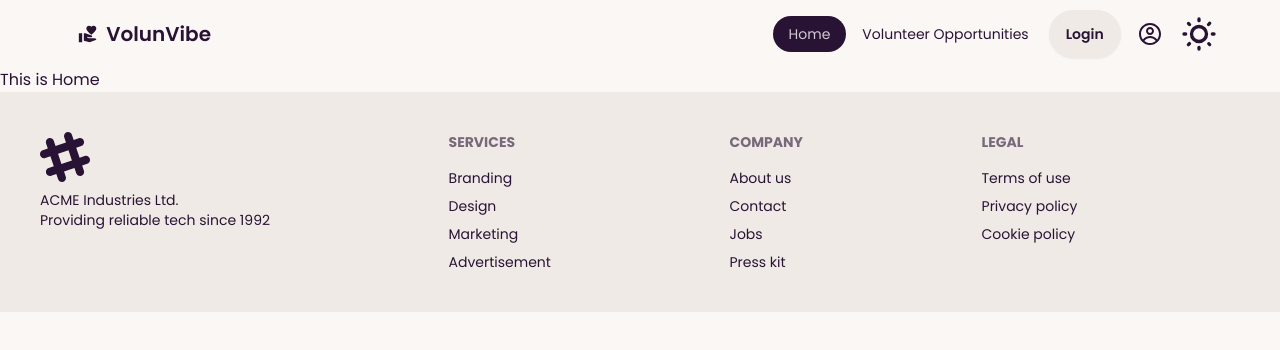
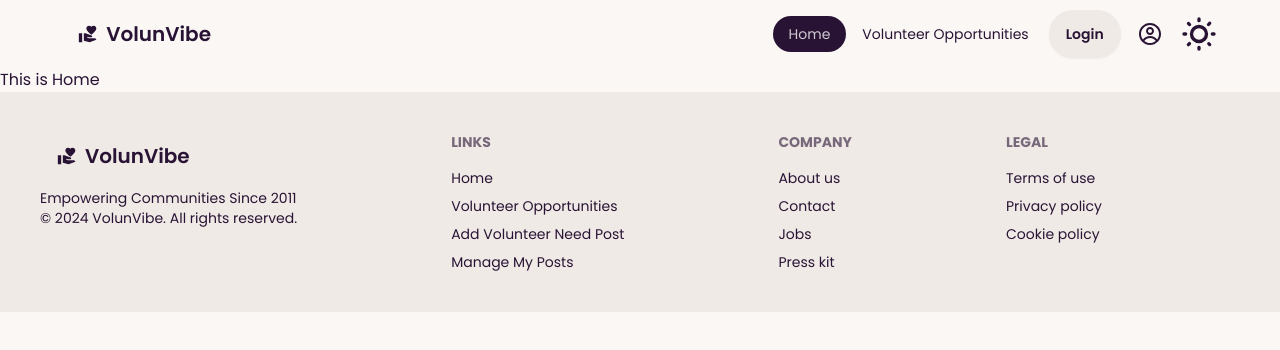
Before and after one commit to Atef-Abrar-Bhuyian/VolunVibe-Client, a React (Vite) app: page / in a window 1280 px wide. Shown: the top 350 px of the page. Built offline with nearby package versions, Linux system fonts and the light colour scheme.

Commit message:
basic footer done

```diff
--- a/src/components/Footer/Footer.jsx
+++ b/src/components/Footer/Footer.jsx
@@ -1,32 +1,28 @@
 import React from "react";
+import { MdVolunteerActivism } from "react-icons/md";
+import { Link } from "react-router-dom";
 
 const Footer = () => {
   return (
     <footer className="footer bg-base-200 text-base-content p-10">
       <aside>
-        <svg
-          width="50"
-          height="50"
-          viewBox="0 0 24 24"
-          xmlns="http://www.w3.org/2000/svg"
-          fillRule="evenodd"
-          clipRule="evenodd"
-          className="fill-current"
-        >
-          <path d="M22.672 15.226l-2.432.811.841 2.515c.33 1.019-.209 2.127-1.23 2.456-1.15.325-2.148-.321-2.463-1.226l-.84-2.518-5.013 1.677.84 2.517c.391 1.203-.434 2.542-1.831 2.542-.88 0-1.601-.564-1.86-1.314l-.842-2.516-2.431.809c-1.135.328-2.145-.317-2.463-1.229-.329-1.018.211-2.127 1.231-2.456l2.432-.809-1.621-4.823-2.432.808c-1.355.384-2.558-.59-2.558-1.839 0-.817.509-1.582 1.327-1.846l2.433-.809-.842-2.515c-.33-1.02.211-2.129 1.232-2.458 1.02-.329 2.13.209 2.461 1.229l.842 2.515 5.011-1.677-.839-2.517c-.403-1.238.484-2.553 1.843-2.553.819 0 1.585.509 1.85 1.326l.841 2.517 2.431-.81c1.02-.33 2.131.211 2.461 1.229.332 1.018-.21 2.126-1.23 2.456l-2.433.809 1.622 4.823 2.433-.809c1.242-.401 2.557.484 2.557 1.838 0 .819-.51 1.583-1.328 1.847m-8.992-6.428l-5.01 1.675 1.619 4.828 5.011-1.674-1.62-4.829z"></path>
-        </svg>
+        {/* Logo */}
+        <Link to={"/"} className="btn btn-ghost text-xl">
+          <MdVolunteerActivism />
+          VolunVibe
+        </Link>
         <p>
-          ACME Industries Ltd.
+        Empowering Communities Since 2011
           <br />
-          Providing reliable tech since 1992
+          © 2024 VolunVibe. All rights reserved.
         </p>
       </aside>
       <nav>
-        <h6 className="footer-title">Services</h6>
-        <a className="link link-hover">Branding</a>
-        <a className="link link-hover">Design</a>
-        <a className="link link-hover">Marketing</a>
-        <a className="link link-hover">Advertisement</a>
+        <h6 className="footer-title">Links</h6>
+        <Link to="/" className="link link-hover">Home</Link>
+        <Link to="/allVolunteerPost" className="link link-hover">Volunteer Opportunities</Link>
+        <Link to="/addVolunteerPost" className="link link-hover">Add Volunteer Need Post</Link>
+        <Link to="/managePost" className="link link-hover">Manage My Posts</Link>
       </nav>
       <nav>
         <h6 className="footer-title">Company</h6>
--- a/src/components/Navbar/Navbar.jsx
+++ b/src/components/Navbar/Navbar.jsx
@@ -15,7 +15,7 @@ const Navbar = () => {
     </>
   );
   return (
-    <div className="navbar bg-base-100 w-11/12 mx-auto">
+    <div className="navbar bg-base-100 md:w-11/12 md:mx-auto">
       <div className="navbar-start">
         <div className="dropdown">
           <div tabIndex={0} role="button" className="btn btn-ghost lg:hidden">
```
